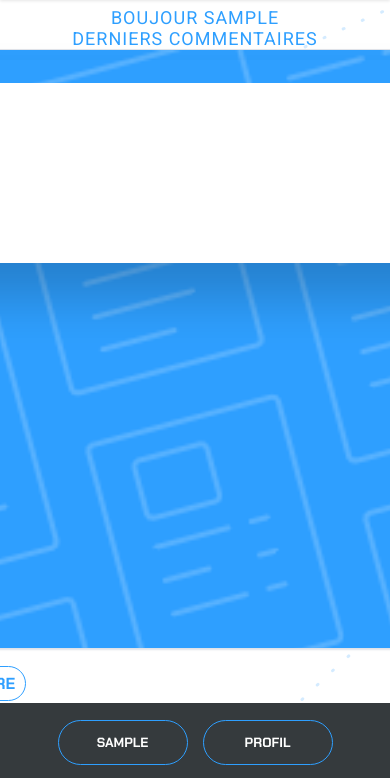
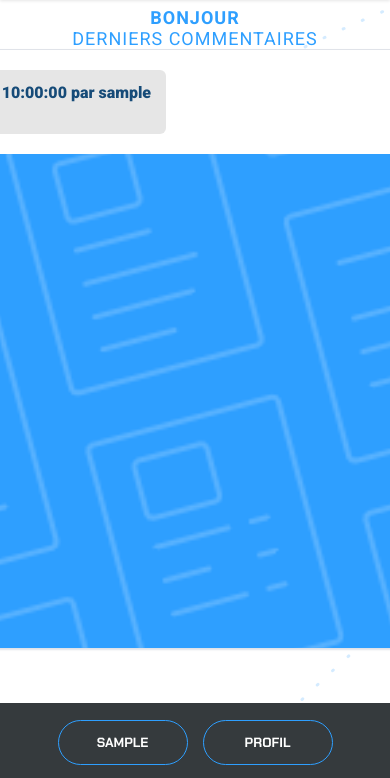
Before and after one commit to jules-jean-louis1/livreor, a PHP site: page /livre-or.php in a window 390 px wide; the page is wider, and only the part inside the window is pictured. Shown: the part 66-844 px from the top of that part. Run offline with PHP 8.4, Linux system fonts and the light colour scheme; the visitor is signed in with stand-in values (Sample User, id 1); tables that the repository leaves empty hold one stand-in row (values such as "Sample post").

Commit message:
modification overflow

```diff
--- a/commentaire.php
+++ b/commentaire.php
@@ -3,7 +3,6 @@ session_start();
 include 'connect.php';
 ?>
 
-<?php if($_SESSION['login'] != null){ ?>
 
 <?php
 $valid = true;
@@ -64,4 +63,3 @@ if (isset($_POST['submit'])) {
 ?>
 </body>
 </html>
-<?php } else{header('location: connexion.php');} ?>
--- a/livre-or.php
+++ b/livre-or.php
@@ -1,12 +1,11 @@
 <?php
 session_start();
 include 'connect.php';
-$row = mysqli_query($connect,"SELECT `date`,`login`,`commentaire` FROM `utilisateurs` INNER JOIN `commentaires` WHERE utilisateurs.id = commentaires.id_utilisateur ORDER BY `date` DESC;");
-$result = $row->fetch_all();
-if (isset($_POST['logout'])) {
-    session_destroy();
-    header('Location: index.php');
-}
+$ssql = "SELECT `date`,`login`,`commentaire` FROM `utilisateurs` INNER JOIN `commentaires` WHERE utilisateurs.id = commentaires.id_utilisateur ORDER BY `date` DESC;";
+$rresult = mysqli_query($connect, $ssql);
+while ($lrow = mysqli_fetch_assoc($rresult)){
+    $ret[] = $lrow;
+  }
 ?>
 
 <!DOCTYPE html>
@@ -24,38 +23,33 @@ if (isset($_POST['logout'])) {
     <main class="main_com">
         <section class="warpper_com">
             <div class="profil">
-                <?php echo "Boujour"." ".$_SESSION['login'] ?>
+                <?php if (isset($_SESSION['id']) !== "") { ?>
+                    <h6>Bonjour</h6>
+                <?php } else { ?>
+                    <h6><?php echo "Boujour"." ".$_SESSION['login']; ?></h6>
+                <?php } ?>
                 <legend>Derniers commentaires</legend>
             </div>
-            <div class="container_com">
+            <div class="container_com_overflow">
                 <div class="table-wrapper">
-                        <table class="fl-table">
-                            <tr class="sticky-top">
-                                <th class="th_table_alt1">Date</th>
-                                <th class="th_table_alt1">Auteur</th>
-                                <th class="th_table_alt1">Message</th>
-                            </tr>
-                            <div class="generate_tr">
-                                <?php
-                                    for ($i=0; isset($result[$i]) ; $i++) {
-                                        echo "<tr>";
-                                        for ($j=0; isset($result[$i][$j]) ; $j++)
-                                        {
-                                            echo "<td>" . $result[$i][$j] . "</td>";
-                                        }
-                                        echo "</tr>";
-                                    }
-                                ?>
-                            </div>
-                        </table>
+                    <div class="com_center">
+                        <div class="generate_tr" id="test_tr">
+                            <?php
+                                for ($i=0; isset($ret[$i]) ; $i++) { ?>
+                                    <div class="wapper_commentaire">
+                                        <div class="titre_poster"><?php echo "Poster le ".$ret[$i]['date'] ." par ". $ret[$i]['login'] ;  ?></div>
+                                        <div class="commentaire_class"><?php echo $ret[$i]['commentaire'];  ?></div>
+                                    </div>
+                               <?php } ?>
+                        </div>
                     </div>
-                </form>
+                </div>
             </div>
             <div class="comment-add-1" style="padding-top: 24px;padding-bottom: 24px;">
                 <?php if (isset($_SESSION['id']) != null) :?>
                     <a href="commentaire.php"  class="btn_footer3">Ajouter un commentaire</a>
                     <?php else : ?>
-                    <button class="btn_footer1"><a href="connexion.php">Connecter-vous pour ajouter un commentaire</a></button>
+                    <button class="btn_footer1"  style="width:-webkit-fill-available;"><a href="connexion.php">Connecter-vous pour ajouter un commentaire</a></button>
                 <?php endif ?>
             </div>
         </section>
--- a/style_index.css
+++ b/style_index.css
@@ -564,16 +564,24 @@ main.main_com {
     align-items: center;
     justify-content: center;
 }
-.container_com {
+.container_com_overflow {
     width: 950px;
     height: 600px;
-	border-radius: 5px;
-	border: 1px solid #e0e3e9;
-	box-shadow: 0 1px 2px #e0e3e9;
-	background: #2e9fff url(images/back-color.png) no-repeat;
-	background-size:cover;
+    border-radius: 5px;
+    border: 1px solid #e0e3e9;
+    box-shadow: 0 1px 2px #e0e3e9;
+    background: #2e9fff url(images/back-color.png) no-repeat;
+    background-size: cover;
+    overflow: overlay;
 }
 .profil {
+    text-align: center;
+    font-size: 18px;
+    text-transform: uppercase;
+    letter-spacing: 1px;
+    color: #2e9fff;
+}
+.profil h6 {
     text-align: center;
     font-size: 18px;
     text-transform: uppercase;
@@ -589,118 +597,29 @@ legend{
 }
 /* Table Styles */
 
-.table-wrapper{
-    margin: 10px 70px 20px;
-    box-shadow: 0px 35px 50px rgba( 0, 0, 0, 0.2 );
+.com_center {
+    display: flex;
+    width: 90vh;
+    background: #fff;
 }
-.fl-table {
-    border-radius: 5px;
-    font-size: 12px;
-    font-weight: normal;
-    border: none;
-    border-collapse: collapse;
-    width: 100%;
-    max-width: 100%;
-    white-space: nowrap;
-    background-color: white;
+.table-wrapper {
+    display: flex;
+    align-items: center;
+    justify-content: center;
 }
-.fl-table td, .fl-table th {
-    text-align: center;
-    padding: 8px;
+#test_tr {
+    padding: 10px;
 }
-
-.fl-table td {
-    border-right: 1px solid #f8f8f8;
-    font-size: 12px;
+.titre_poster{
+    font-weight: 900;
+    padding: 5px 0px;
+    color: #164b78;
 }
-
-.th_table_alt1 {
-    color: #ffffff;
-    background: #4EAFFF;
-    font-size: 15px;
-    width: 270px;
-}
-
-
-.fl-table thead th:nth-child(odd) {
-    color: #ffffff;
-    background: #324960;
-}
-
-.fl-table tr:nth-child(even) {
-    background: #F8F8F8;
-}
-tr {
-    height: 70px;
-}
-.sticky-top {
-    position: absolute;
-    top: 182px;
-}
-/* Responsive */
-
-@media (max-width: 767px) {
-    .fl-table {
-        display: block;
-        width: 100%;
-    }
-    .table-wrapper:before{
-        content: "Scroll horizontally >";
-        display: block;
-        text-align: right;
-        font-size: 11px;
-        color: white;
-        padding: 0 0 10px;
-    }
-    .fl-table thead, .fl-table tbody, .fl-table thead th {
-        display: block;
-    }
-    .fl-table thead th:last-child{
-        border-bottom: none;
-    }
-    .fl-table thead {
-        float: left;
-    }
-    .fl-table tbody {
-        width: auto;
-        position: relative;
-        overflow-x: auto;
-    }
-    .fl-table td, .fl-table th {
-        padding: 20px .625em .625em .625em;
-        height: 60px;
-        vertical-align: middle;
-        box-sizing: border-box;
-        overflow-x: hidden;
-        overflow-y: auto;
-        width: 120px;
-        font-size: 13px;
-        text-overflow: ellipsis;
-    }
-    .fl-table thead th {
-        text-align: left;
-        border-bottom: 1px solid #f7f7f9;
-    }
-    .fl-table tbody tr {
-        display: table-cell;
-    }
-    .fl-table tbody tr:nth-child(odd) {
-        background: none;
-    }
-    .fl-table tr:nth-child(even) {
-        background: transparent;
-    }
-    .fl-table tr td:nth-child(odd) {
-        background: #F8F8F8;
-        border-right: 1px solid #E6E4E4;
-    }
-    .fl-table tr td:nth-child(even) {
-        border-right: 1px solid #E6E4E4;
-    }
-    .fl-table tbody td {
-        display: block;
-        text-align: center;
-    }
+.wapper_commentaire {
+    background-color: #E6E6E6;
+    border-radius: 6px;
+    padding: 8px 15px;
+    margin: 10px 0px;
 }
 /*###################################################################################################
 #####################################################################################################
@@ -751,9 +670,6 @@ textarea{
 }
 .filter_red {
     filter: invert(30%) sepia(97%) saturate(5759%) hue-rotate(353deg) brightness(106%) contrast(131%);
-}
-.comment-add-1 {
-    padding-left: 70px;
 }
 .btn_footer3 {
     height: 45px;
```
Also changed, not shown: style_table.scss (added, +34 -0 lines), test2.php (+48 -60 lines).
